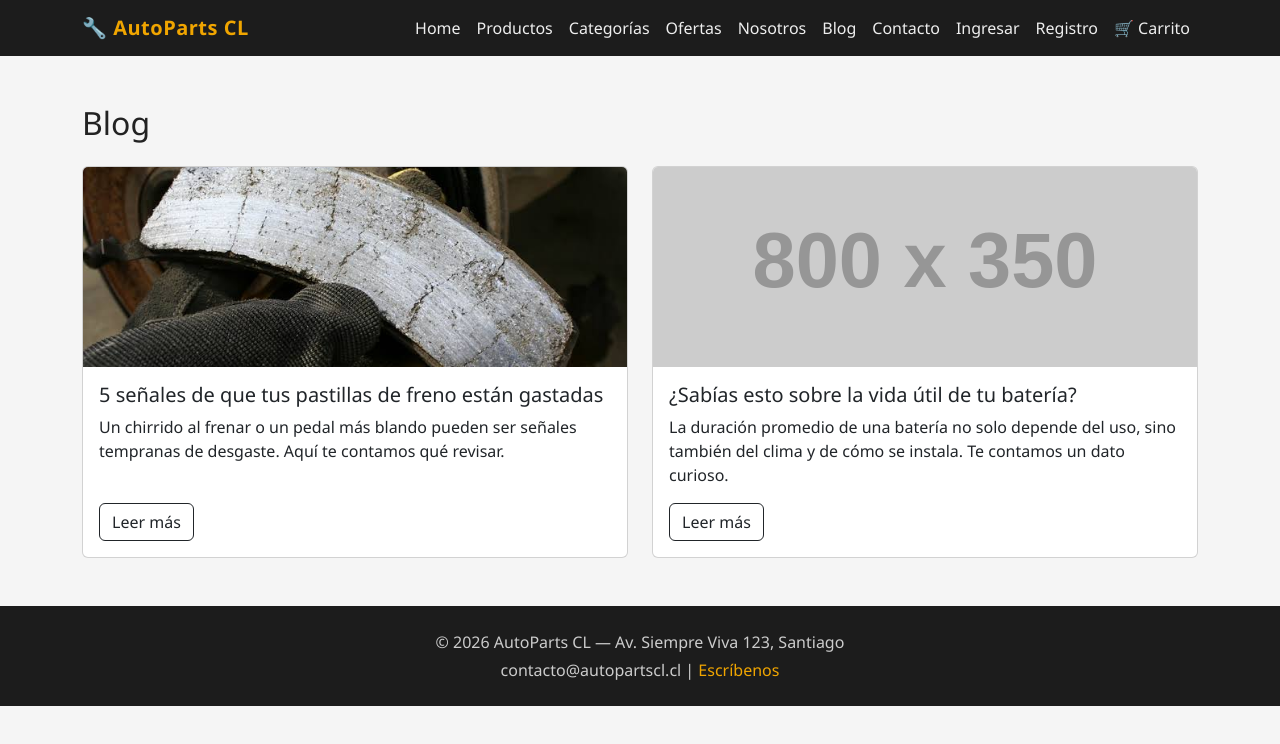
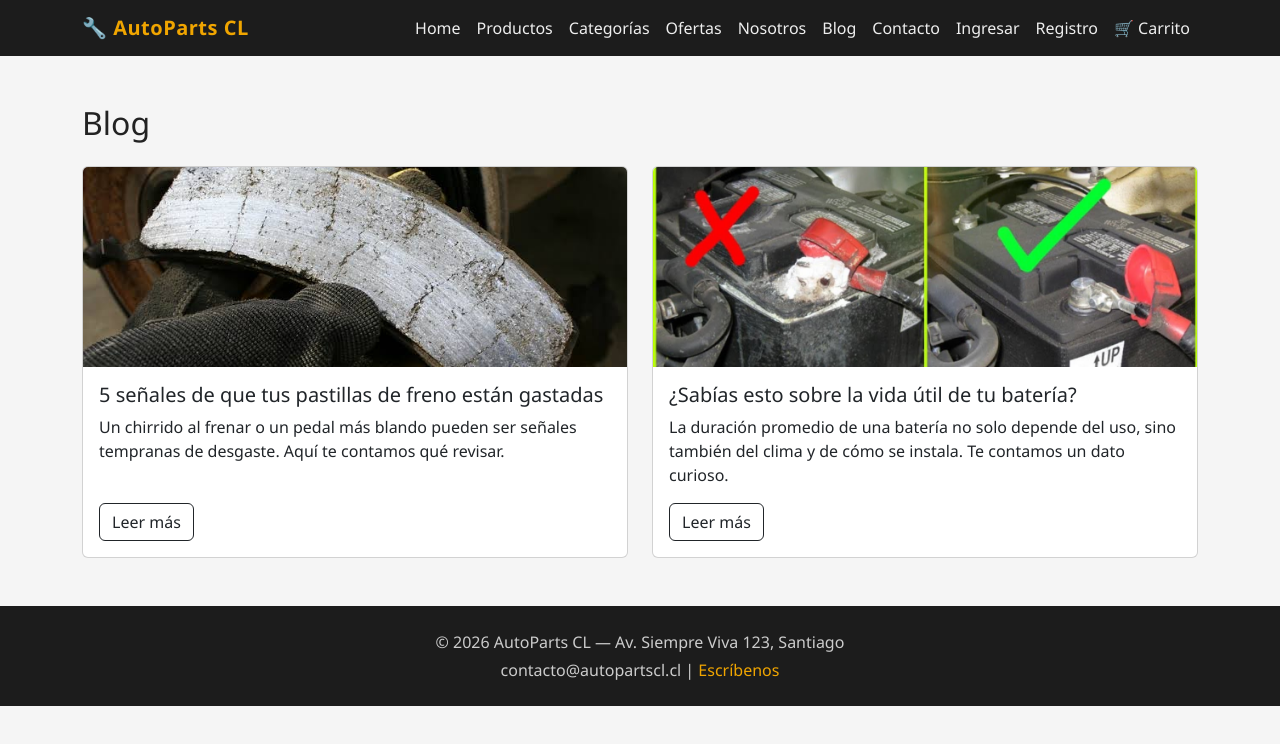
Before and after one commit to WilliamsTapia/autoparts-react, a React (Create React App) app: page /blogs in a window 1280 px wide. Shown: the top 744 px of the page. Built offline with nearby package versions, Linux system fonts and the light colour scheme.

Commit message:
se agrega imangen a blog de bateria

```diff
--- a/src/data/blogs.js
+++ b/src/data/blogs.js
@@ -25,7 +25,7 @@ export const BLOGS = [
     id: 2,
     titulo: "¿Sabías esto sobre la vida útil de tu batería?",
     resumen: "La duración promedio de una batería no solo depende del uso, sino también del clima y de cómo se instala. Te contamos un dato curioso.",
-    imagen: "https://placehold.co/800x350/1c1c1c/f0a500?text=Dato+Curioso",
+    imagen: IMG + "curioso.jpg",
     cta: { texto: "Ver baterías", ruta: "/categorias/Baterías" },
     bloques: [
       { tipo: "p", texto: "La mayoría de la gente piensa que una batería de auto dura \"lo que dura\" sin más, pero en realidad su vida útil depende de varios factores que muchas veces pasamos por alto." },
```
